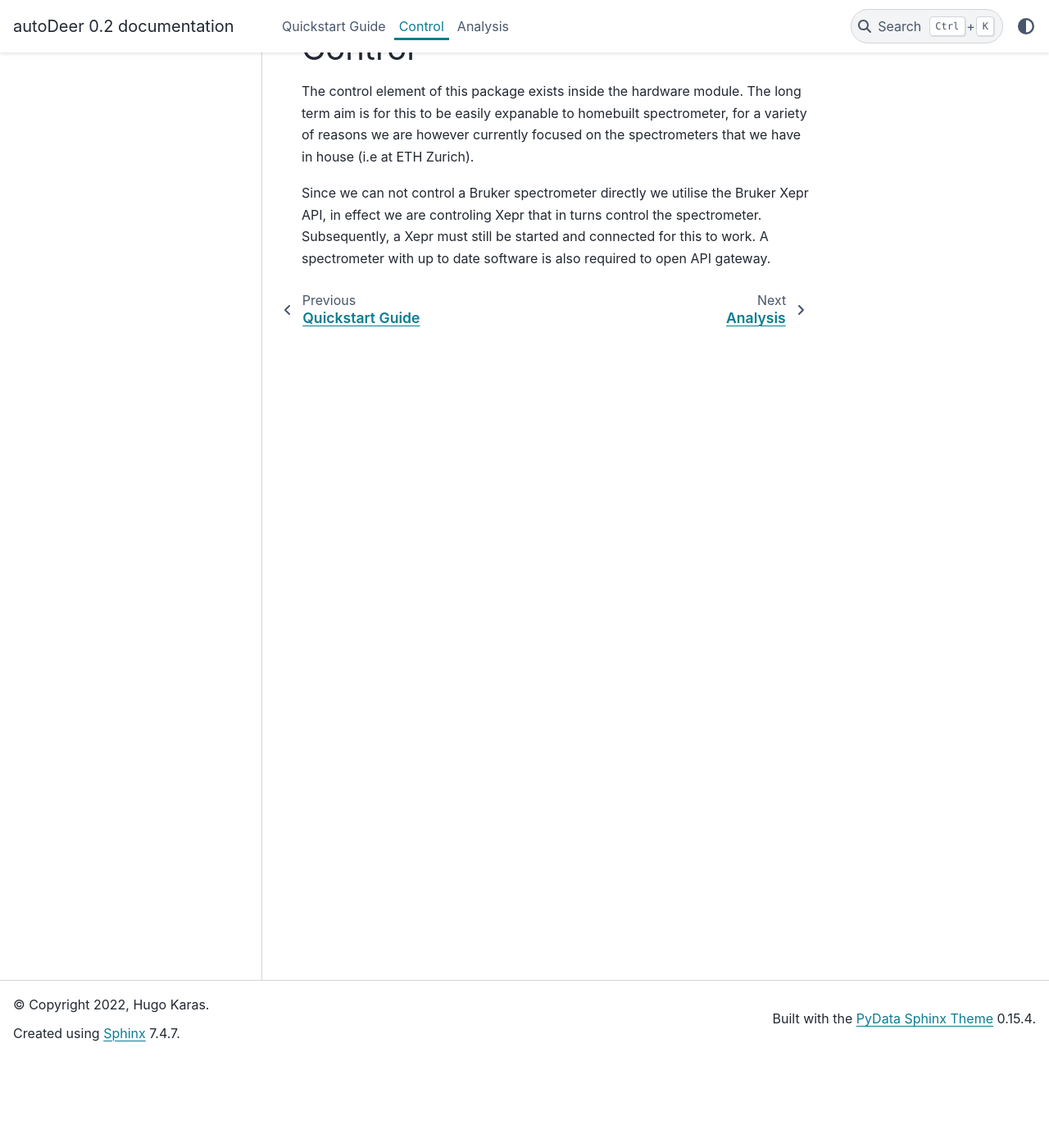
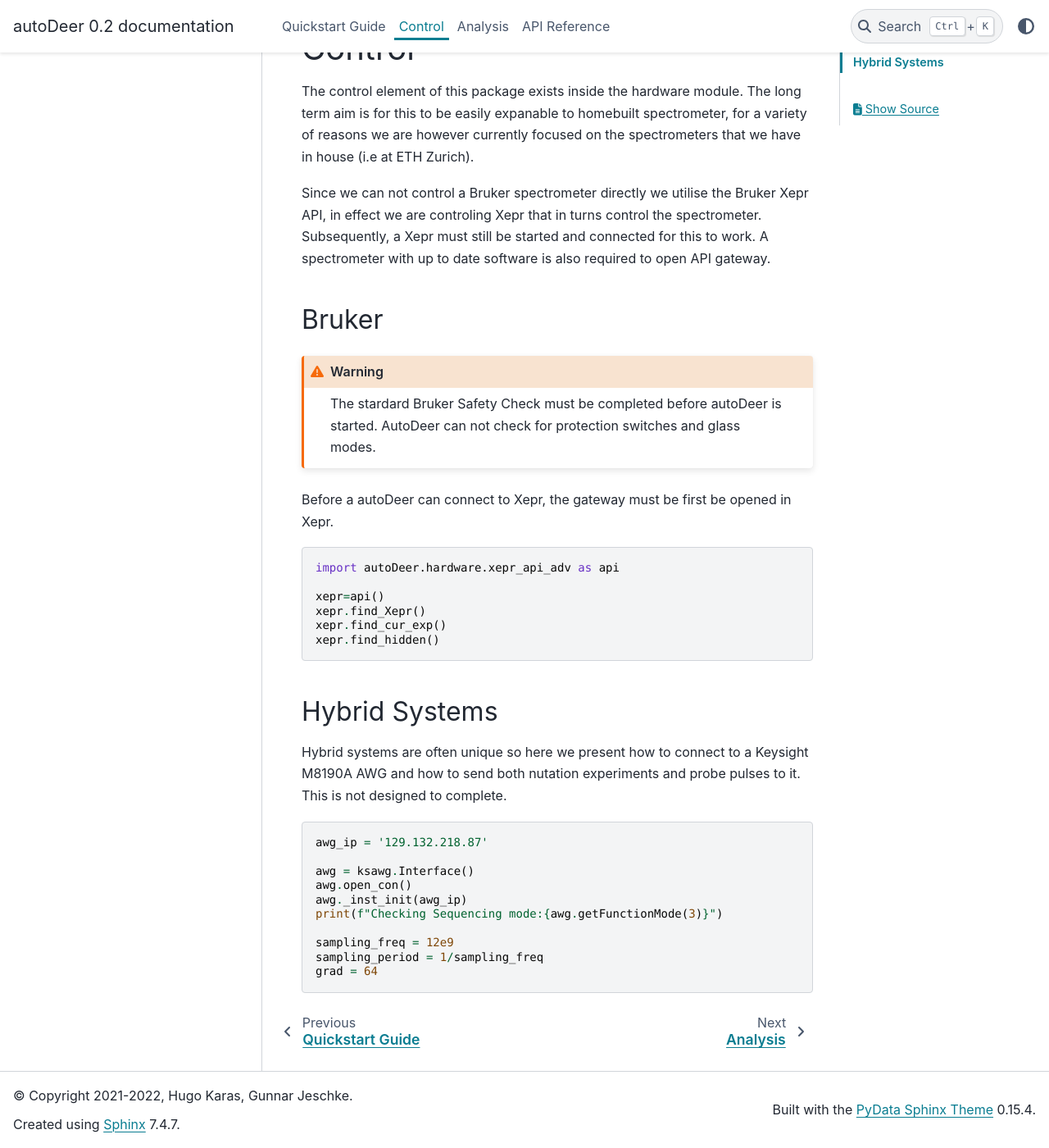
Before and after one commit to JeschkeLab/autoDEER, a Sphinx documentation site: the page built from docs/userguide/Control.rst, in a window 1280 px wide and 1400 px high, scrolled down 111 px. Shown: the whole window at 82% size. Built offline with Sphinx 7.4.7 and the PyData theme 0.15.4, drawn with Linux system fonts in a browser that asks for light colours; pages that are not in the unit, such as notebooks, are missing from menus.

Commit message:
Docs expansion

```diff
--- a/autoDeer/__init__.py
+++ b/autoDeer/__init__.py
@@ -7,3 +7,6 @@ from .Tunning import *
 from .TwoD_Experiment import *
 from .tools import eprload
 from .ResPro import *
+from .FieldSweep import FieldSweep
+from .ResPro import resonatorProfile
+from .home_built_func import get_deer,find_AWG_deer_files
--- a/docs/conf.py
+++ b/docs/conf.py
@@ -18,7 +18,7 @@
 # -- Project information -----------------------------------------------------
 
 project = 'autoDeer'
-copyright = '2022, Hugo Karas'
+copyright = '2021-2022, Hugo Karas, Gunnar Jeschke'
 author = 'Hugo Karas'
 
 # The full version, including alpha/beta/rc tags
@@ -31,8 +31,8 @@ release = '0.2'
 # extensions coming with Sphinx (named 'sphinx.ext.*') or your custom
 # ones.
 extensions = ['sphinx.ext.autodoc',
-'sphinx_gallery.gen_gallery'
-]
+'sphinx_gallery.gen_gallery',
+'sphinx.ext.autosummary']
 
 # Add any paths that contain templates here, relative to this directory.
 templates_path = ['_templates']
--- a/docs/userguide/Control.rst
+++ b/docs/userguide/Control.rst
@@ -6,3 +6,40 @@ we are however currently focused on the spectrometers that we have in house (i.e
 
 Since we can not control a Bruker spectrometer directly we utilise the Bruker Xepr API, in effect we are controling Xepr that in turns control the spectrometer. Subsequently, a
 Xepr must still be started and connected for this to work. A spectrometer with up to date software is also required to open API gateway.
+
+
+
+
+Bruker
+-------------------
+
+.. warning::
+    The stardard Bruker Safety Check must be completed before autoDeer is started. AutoDeer can not check for protection switches and glass modes.
+
+Before a autoDeer can connect to Xepr, the gateway must be first be opened in Xepr. ::
+
+        import autoDeer.hardware.xepr_api_adv as api
+
+        xepr=api()
+        xepr.find_Xepr()
+        xepr.find_cur_exp()
+        xepr.find_hidden()
+
+
+
+Hybrid Systems
+-------------------
+
+Hybrid systems are often unique so here we present how to connect to a Keysight M8190A AWG and how to send both nutation experiments
+and probe pulses to it. This is not designed to complete. ::
+
+        awg_ip = '129.132.218.87'
+
+        awg = ksawg.Interface()
+        awg.open_con()
+        awg._inst_init(awg_ip)
+        print(f"Checking Sequencing mode:{awg.getFunctionMode(3)}")
+
+        sampling_freq = 12e9
+        sampling_period = 1/sampling_freq
+        grad = 64
--- a/docs/userguide/Examples.rst
+++ /dev/null
@@ -1 +0,0 @@
-.. include:: ./auto_examples/index.rst
```
Also changed, not shown: docs/index.rst (+18 -5 lines), docs/userguide/Analysis.rst (+3 -6 lines), docs/userguide/quickstart.rst (+17 -6 lines), docs/userguide/reference.rst (added, +45 -0 lines), 3 other files.
